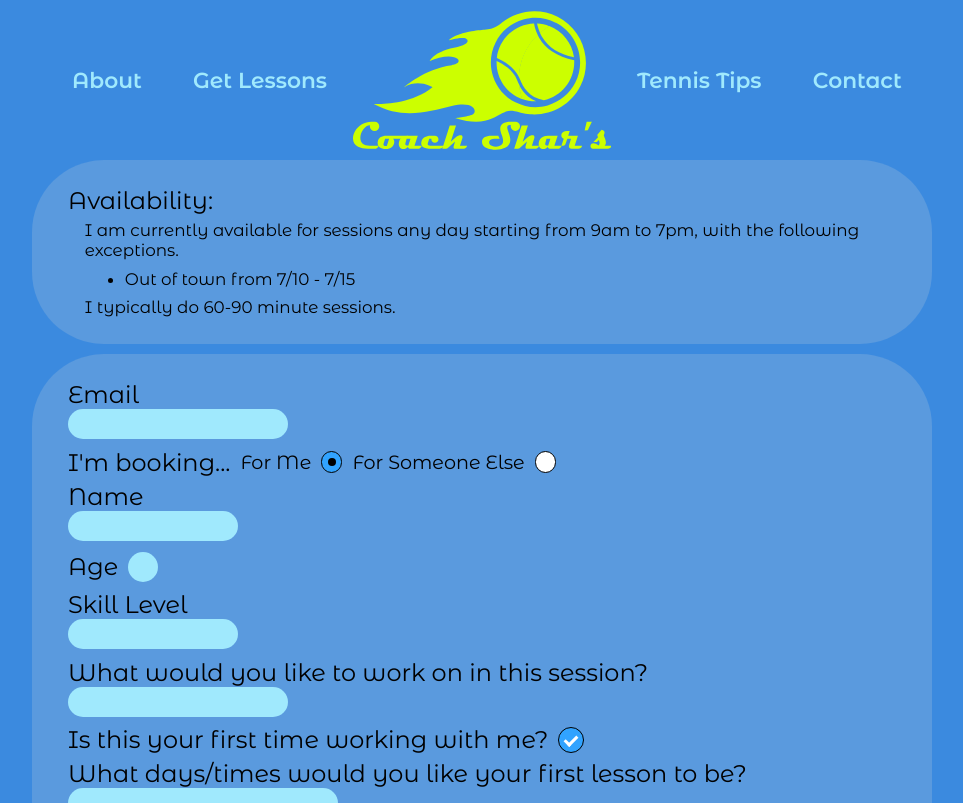
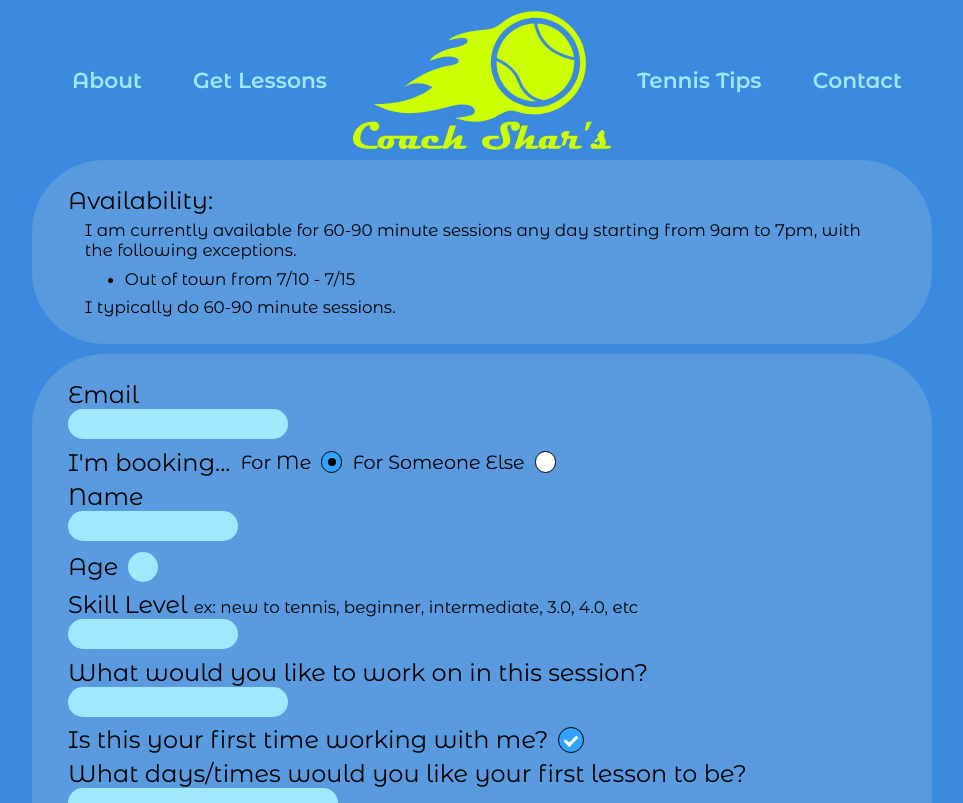
Before and after one commit to hawk-r19/shar, a React (Create React App) app: page /schedule in a window 1280 px wide. Shown: the top 803 px of the page, without its empty margins (158-1121 px from the left). Built offline with nearby package versions, Linux system fonts and the light colour scheme.

Commit message:
emailjs working, error handling

```diff
--- a/package.json
+++ b/package.json
@@ -3,6 +3,7 @@
   "version": "0.1.0",
   "private": true,
   "dependencies": {
+    "@emailjs/browser": "^3.11.0",
     "@google-cloud/local-auth": "^2.1.0",
     "@testing-library/jest-dom": "^5.16.5",
     "@testing-library/react": "^13.4.0",
@@ -42,5 +43,8 @@
       "last 1 firefox version",
       "last 1 safari version"
     ]
+  },
+  "devDependencies": {
+    "@babel/plugin-proposal-private-property-in-object": "^7.21.11"
   }
 }
--- a/src/pages/schedule.js
+++ b/src/pages/schedule.js
@@ -2,16 +2,12 @@ import '../styles/schedule.css'
 import dayjs from 'dayjs'
 import React from 'react'
 import {useState} from 'react'
+import emailjs from '@emailjs/browser'
+import _ from 'lodash'
 import Calendar from '../components/calendar.js'
+import {EMAILJS_KEY} from '../keys/emailjs_key.js'
 
-export default function SchedulePage({firebase}) {
-    const baseAvailability = '9am to 7pm'; //get from firebase
-    const availabilityEvents = ['Out of town from 7/10 - 7/15']; //get from firebase
-    const today = '2023-07-15'; //get today from dayjs
-    const rate = '35'; //get from firebase
-    const [submitted, setSubmitted] = useState(false);
-    const [lastBooked, setLastBooked] = useState({});
-    const [info, setInfo] = useState({
+const defaultInfoTemplate = {
         email: '',
         forMe: true,
         name: '',
@@ -22,15 +18,44 @@ export default function SchedulePage({firebase}) {
         focus: '',
         avail: '',
         notes: '',
-        date: today,
+        date: '',
         length: '',
         time: '09:00',
-    });
+};
+
+export default function SchedulePage({firebase}) {
+    const baseAvailability = '9am to 7pm'; //get from firebase
+    const availabilityEvents = ['Out of town from 7/10 - 7/15']; //get from firebase
+    const today = '2023-07-15'; //get today from dayjs
+    const rate = '35'; //get from firebase
+    const [submitted, setSubmitted] = useState(false);
+    const [lastBooked, setLastBooked] = useState({});
+    const [lastEmail, setLastEmail] = useState({...defaultInfoTemplate, date: today});
+    const [info, setInfo] = useState({...defaultInfoTemplate, date: today});
 
     const submitForm = e => {
-        //handling submit to firebase, updating state
+        e.preventDefault();
+        //add submit to firebase
         setLastBooked({...info});
-        setSubmitted(true);
+        var tmplt_params = {
+            ...info,
+            client_email: info.email,
+            client_name: info.name,
+            for: (info.forMe ? 'Me' : info.studentName),
+        }
+        const updateLastEmail = () => {setLastEmail({...info})};
+        var templateID = (info.firstTime ? 'tmplt_new_client' : 'tmplt_returning');
+        if(_.isEqual(info, lastEmail)) {alert('An appointment with this exact information was already sent recently.');}
+        else {
+            emailjs.send('default_service', templateID, tmplt_params, EMAILJS_KEY).then(response => {
+                console.log('EMAILJS SUCCESS', response.status, response.text);
+                updateLastEmail();
+                setSubmitted(true);
+            }, error => {
+                console.log('EMAILJS FAILED', error);
+                alert('Sending email failed, try clicking submit again.');
+            });
+        }
     }
 
     const handleChange = e => {
@@ -54,13 +79,13 @@ export default function SchedulePage({firebase}) {
 
     return (
         <div className='page schedule-page'>
-            {submitted ? <PostSubmitInfo data={lastBooked} backToSchedule={() => setSubmitted(false)}/> :
+            {submitted ? <PostSubmitInfo data={{...info}} backToSchedule={() => setSubmitted(false)}/> :
                 <div className='schedule-form-div'>
                     <div className='initial-info-div'>
                         <div className='initial-info-header'>Availability:</div>
                         <div className='initial-info'>
-                            <div className='base-avail'>I am currently available for sessions any day starting from
-                                {' ' + baseAvailability + (availabilityEvents.length === 0 ? '' : ', with the following exceptions')}.</div>
+                            <div className='base-avail'>I am currently available for 60-90 minute sessions any day starting from
+                                {' ' + baseAvailability + (availabilityEvents.length === 0 ? '.' : ', with the following exceptions')}.</div>
                             <ul className='avail-events'>
                                 {availabilityEvents.map((event, index) =>
                                     <li className='event' key={index}>{event}</li>)}
@@ -69,35 +94,35 @@ export default function SchedulePage({firebase}) {
                         </div>
                     </div>
                     <div className='form-div'>
-                        <form onSubmit={submitForm}>
+                        <form>
                             <div className='text-input-div email-div'>Email
                                 <span className='input-wrap email-wrap'>
                                     <span className='input-width email-width' aria-hidden="true">{info.email}</span>
-                                    <input type='email' id='email' name='email' required
+                                    <input type='email' id='email' name='email' required autoComplete='on'
                                         value={info.email} onChange={handleChange}/>
                                 </span>
                             </div>
                             <div className='for-me-div'>I'm booking...
-                                <label for='forMe' className='radio-container for-me-container'
+                                <div className='radio-container for-me-container'
                                     onClick={e => handleChange({target: {name: 'forMe', value: true}})}>
                                     For Me
                                     <input type='radio' id='for-me' name='forMe' readOnly={true}
                                         value={info.forMe} checked={info.forMe}/>
                                     <span className='checkmark'></span>
-                                </label>
-                                <label for='forElse' className='radio-container for-else-container'
+                                </div>
+                                <div className='radio-container for-else-container'
                                     onClick={e => handleChange({target: {name: 'forMe', value: false}})}>
                                     For Someone Else
                                     <input type='radio' id='for-else' name='forMe'  readOnly={true}
                                         value={!info.forMe} checked={!info.forMe}/>
                                     <span className='checkmark'></span>
-                                </label>
+                                </div>
                             </div>
                             <div className={'form-name-div' + (info.forMe ? '' : ' both-names')}>
                                 <div className='text-input-div name-div'>{info.forMe ? 'Name' : 'Your Name'}
                                     <span className='input-wrap name-wrap'>
                                         <span className='input-width name-width' aria-hidden="true">{info.name}</span>
-                                        <input type='text' name='name' id='name' value={info.name} required
+                                        <input type='text' name='name' id='name' value={info.name} required autoComplete='on'
                                             onChange={handleChange}/>
                                     </span>
                                 </div>
@@ -119,7 +144,10 @@ export default function SchedulePage({firebase}) {
                                 </span>
                             </div>
                             <div className='text-input-div skill-div'>
-                                {info.forMe ? 'Skill Level' : "Student's Skill Level"}
+                                <div className='skill-head-div'>
+                                    {info.forMe ? 'Skill Level ' : "Student's Skill Level "}
+                                    <span>ex: new to tennis, beginner, intermediate, 3.0, 4.0, etc</span>
+                                </div>
                                 <span className='input-wrap skill-wrap'>
                                     <span className='input-width skill-width' aria-hidden="true">{info.skill}</span>
                                     <input type='text' name='skill' id='skill' value={info.skill} required
@@ -183,7 +211,7 @@ export default function SchedulePage({firebase}) {
                                 </span>
                             </div>
                             <div className='submit-div'>
-                                <button type='submit' className='submit-button'>Submit</button>
+                                <button onClick={submitForm} className='submit-button'>Submit</button>
                             </div>
                         </form>
                     </div>
@@ -228,7 +256,7 @@ function PostSubmitInfo({data, loading, backToSchedule}) {
                 {data.forMe ?
                 <div className='post-for-me'>
                     <div className='post-name-age'>{data.name + ", " + data.age +
-                        data.firstTime ? ", new client." : ", returning client."}
+                        (data.firstTime ? ", new client." : ", returning client.")}
                     </div>
                 </div> :
                 <div className='post-for-else'>
--- a/src/styles/schedule.css
+++ b/src/styles/schedule.css
@@ -183,6 +183,10 @@ input[type='number']::-webkit-inner-spin-button {
     min-width: 150px;
 }
 
+.skill-head-div span {
+    font-size: .7em;
+}
+
 .availability-div input {
     min-width: 250px;
 }
@@ -195,7 +199,7 @@ input[type='number']::-webkit-inner-spin-button {
 .length-div {
     display: flex;
     flex-direction: column;
-    align-items: start;
+    align-items: flex-start;
     gap: 0px;
 }
 
```
Also changed, not shown: 2 other files (tests, documents, lock files or other folders).
